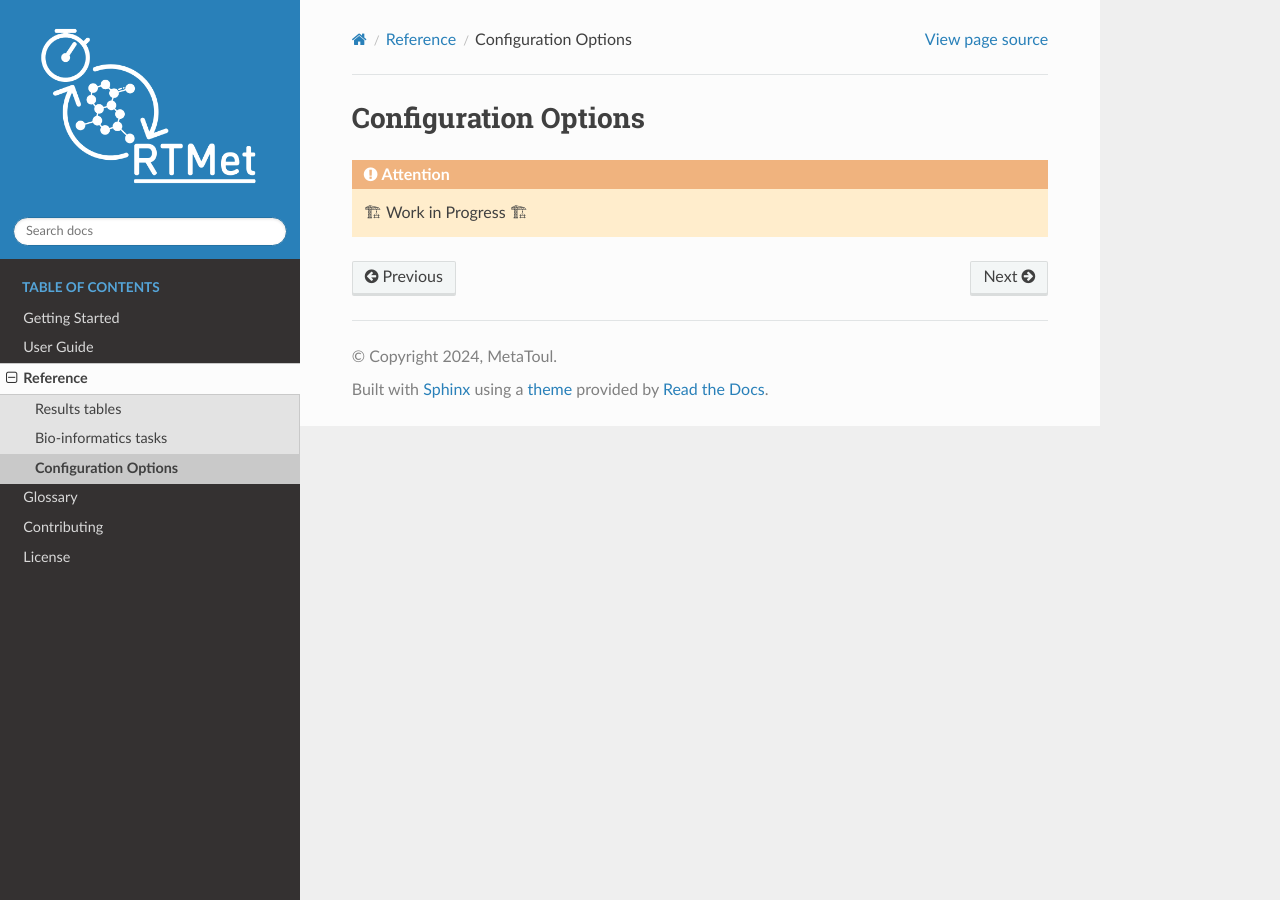
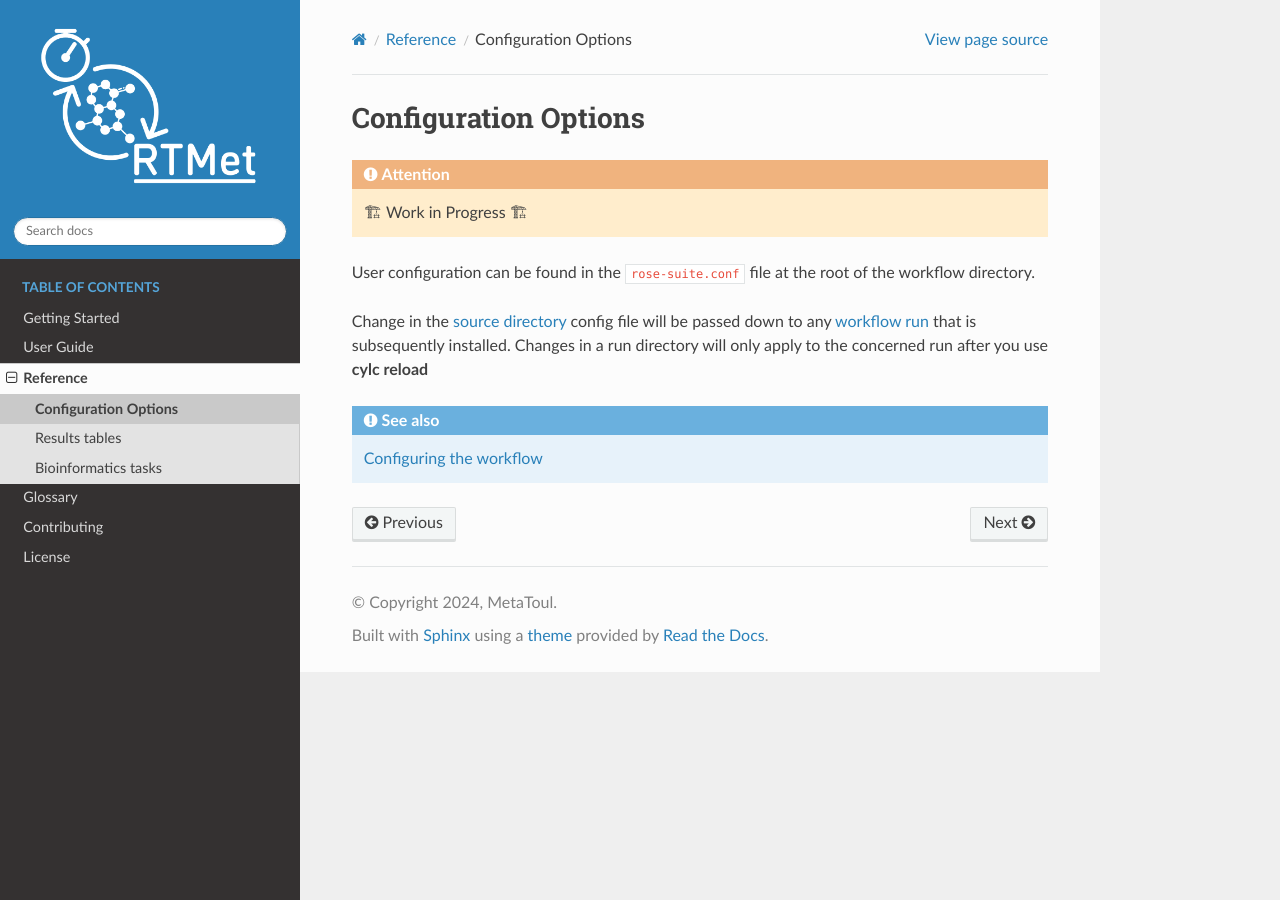
Before and after one commit to MetaboHUB-MetaToul-FluxoMet/RTMet, a Sphinx documentation site: the page built from docs/source/reference/config_options.rst, in a window 1280 px wide. Built offline with Sphinx 7.4.7 and the Read the Docs theme 2.0.0, drawn with Linux system fonts in a browser that asks for light colours.

Commit message:
small edits to doc

```diff
--- a/docs/source/getting_started/user_config.rst
+++ b/docs/source/getting_started/user_config.rst
@@ -1,3 +1,5 @@
+.. _user_config_tutorial:
+
 ========================
 Configuring the workflow
 ========================
--- a/docs/source/reference/config_options.rst
+++ b/docs/source/reference/config_options.rst
@@ -4,3 +4,12 @@ Configuration Options
 
 .. attention::
     🏗 Work in Progress 🏗
+
+User configuration can be found in the :file:`rose-suite.conf` file at the root of the workflow directory.
+
+Change in the :term:`source directory` config file will be passed down to any :term:`workflow run`
+that is subsequently installed. Changes in a run directory will only apply to the concerned run after
+you use :command:`cylc reload`
+
+.. seealso::
+    :ref:`user_config_tutorial`
--- a/docs/source/reference/data_processing.rst
+++ b/docs/source/reference/data_processing.rst
@@ -1,5 +1,5 @@
 =====================
-Bio-informatics tasks
+Bioinformatics tasks
 =====================
 
 .. attention::
--- a/docs/source/reference/index.rst
+++ b/docs/source/reference/index.rst
@@ -7,6 +7,6 @@ Reference
 .. toctree::
     :maxdepth: 2
 
+    config_options
     results
     data_processing
-    config_options
```
Also changed, not shown: docs/source/license.rst (+8 -3 lines).
